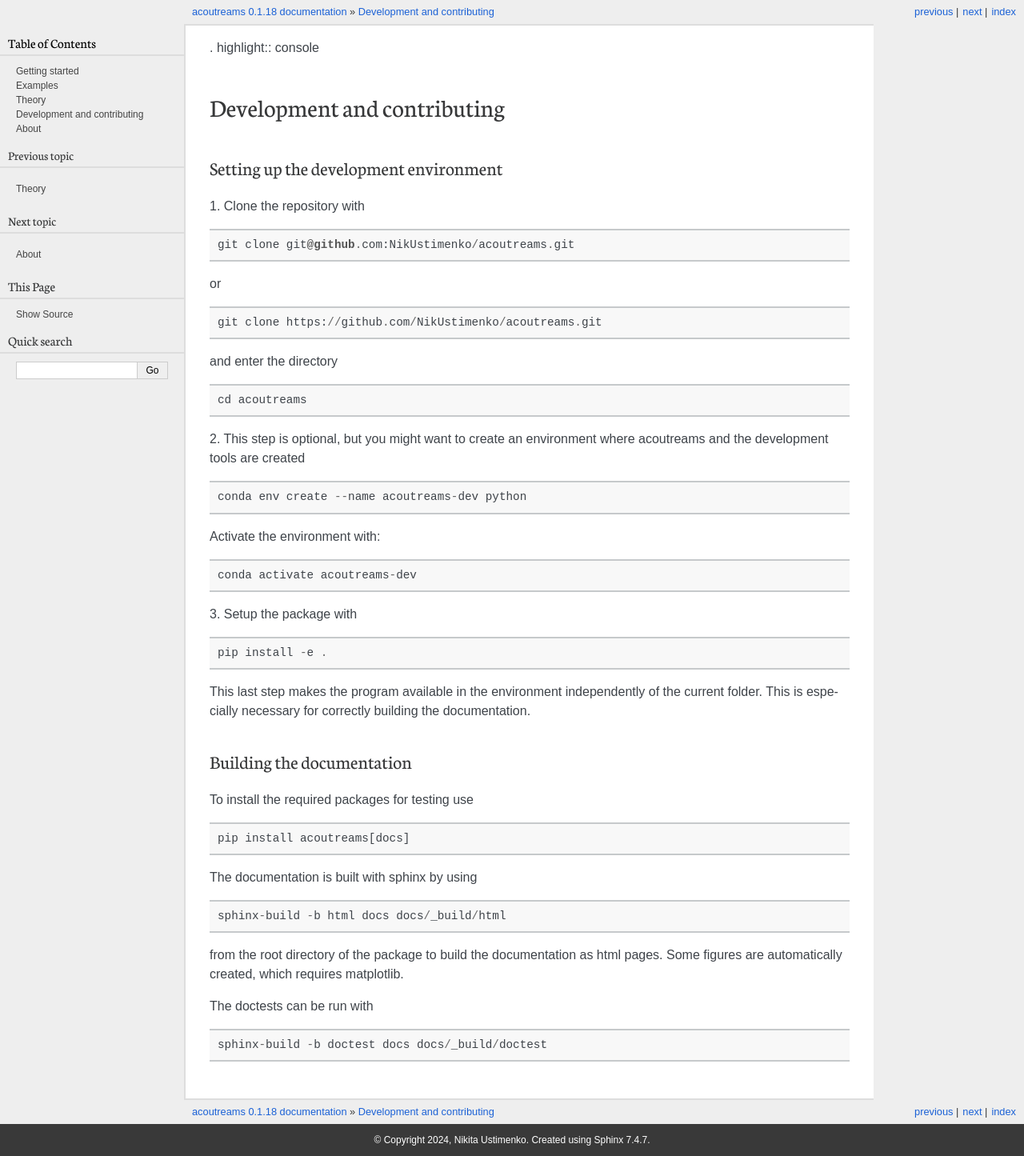
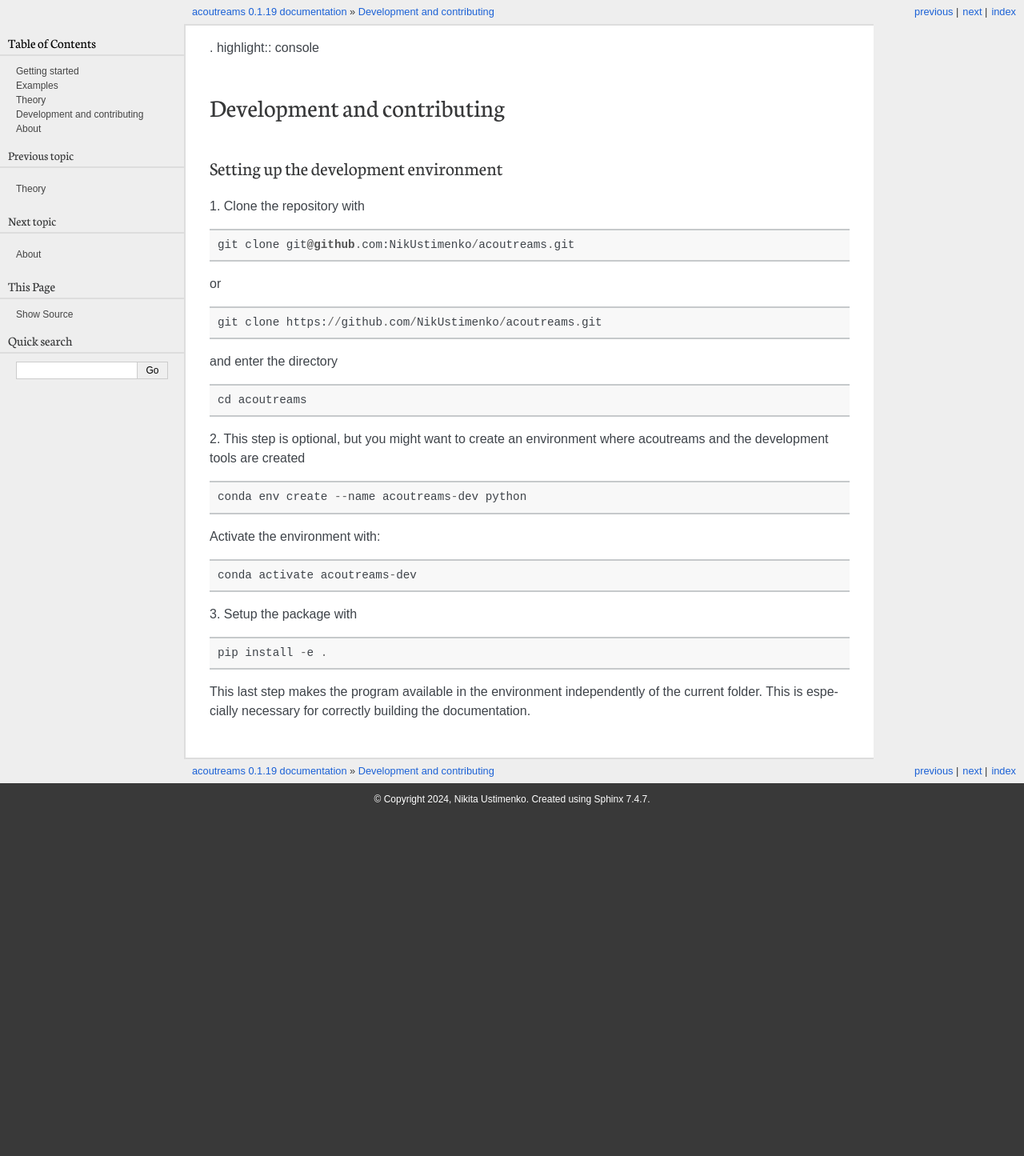
Before and after one commit to NikUstimenko/acoustotreams, a Sphinx documentation site: the page built from docs/dev.rst, in a window 1280 px wide. Shown: the whole page at 80% size. Built offline with Sphinx 7.4.7, drawn with Linux system fonts in a browser that asks for light colours; after the commit the page ends 1019 px from its top, so only the background shows below that.

Commit message:
DOCS: Add tmatrix.rst

```diff
--- a/acoutreams/__init__.py
+++ b/acoutreams/__init__.py
@@ -45,7 +45,7 @@
 
 """
 
-_version__ = "0.1.18"
+_version__ = "0.1.19"
 
 from scipy.special import (  # noqa: F401
     hankel1,
--- a/docs/dev.rst
+++ b/docs/dev.rst
@@ -37,23 +37,3 @@
 
 This last step makes the program available in the environment independently of the
 current folder. This is especially necessary for correctly building the documentation.
-
-
-Building the documentation
-==========================
-
-
-To install the required packages for testing use ::
-
-   pip install acoutreams[docs]
-
-The documentation is built with sphinx by using ::
-
-   sphinx-build -b html docs docs/_build/html
-
-from the root directory of the package to build the documentation as html pages.
-Some figures are automatically created, which requires matplotlib.
-
-The doctests can be run with ::
-
-   sphinx-build -b doctest docs docs/_build/doctest
--- a/docs/examples/sphere.py
+++ b/docs/examples/sphere.py
@@ -8,8 +8,8 @@
 materials = [acoutreams.AcousticMaterial(1050 + 100j, 2350 - 300j), acoutreams.AcousticMaterial(998, 1497)]
 lmax = 10
 radius = 0.005
+spheres = [acoutreams.AcousticTMatrix.sphere(lmax, k0, radius, materials) for k0 in k0s]
 
-spheres = [acoutreams.AcousticTMatrix.sphere(lmax, k0, radius, materials) for k0 in k0s]
 xs_sca = np.array([tm.xs_sca_avg for tm in spheres]) / (np.pi * radius ** 2)
 xs_ext = np.array([tm.xs_ext_avg for tm in spheres]) / (np.pi * radius ** 2)
 
@@ -21,7 +21,6 @@
 tm = spheres[50]
 inc = acoutreams.plane_wave_scalar([0, 0, tm.k0], k0=tm.k0, material=tm.material)
 sca = tm.sca(inc)
-
 x = np.linspace(-0.0075, 0.0075, 101)
 z = np.linspace(-0.0075, 0.0075, 101)
 def compute_intensity(i, j):
--- a/docs/intro.rst
+++ b/docs/intro.rst
@@ -4,8 +4,8 @@
 
 *acoutreams* is a program that covers various aspects of T-matrix calculations and
 associated topics in acoustic scattering scenarios. *acoutreams* adopts the functionality
-introduced in *treams* for the first time in the electromagnetic domain.
-The functionality involve three levels: low-level functions, intermediate-level functions,
+introduced, for the first time, in *treams* in the electromagnetic domain.
+The functionality involves three levels: low-level functions, intermediate-level functions,
 and high-level functions and classes.
 
 The low-level functions implement the underlying mathematical functions, that build
@@ -35,3 +35,5 @@
 
 .. toctree::
     :maxdepth: 1
+
+    tmatrix
--- a/setup.py
+++ b/setup.py
@@ -6,7 +6,7 @@
 
     name='acoutreams',
 
-    version='0.1.18',
+    version='0.1.19',
 
     author='Nikita Ustimenko',
 
```
Also changed, not shown: docs/tmatrix.rst (added, +74 -0 lines).
